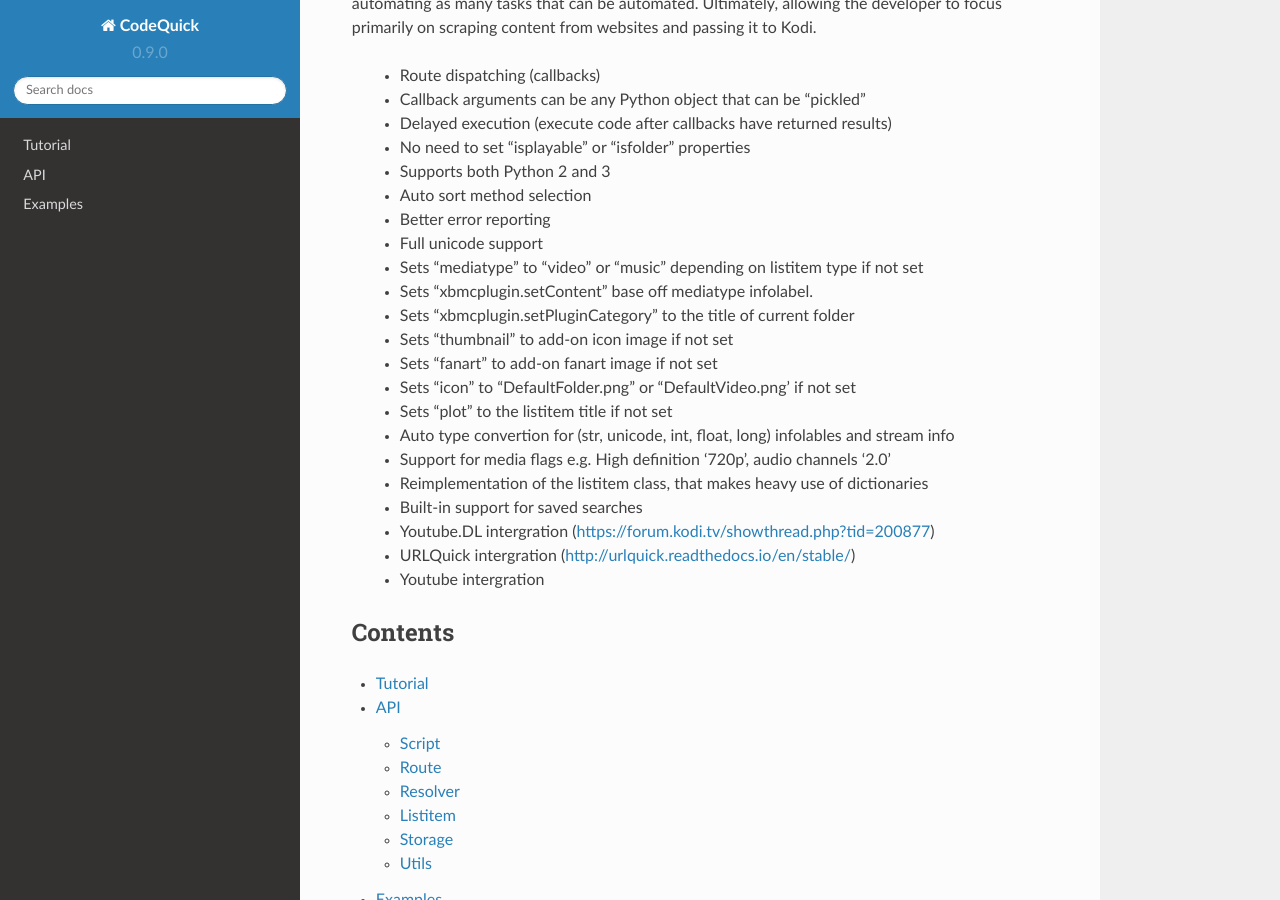
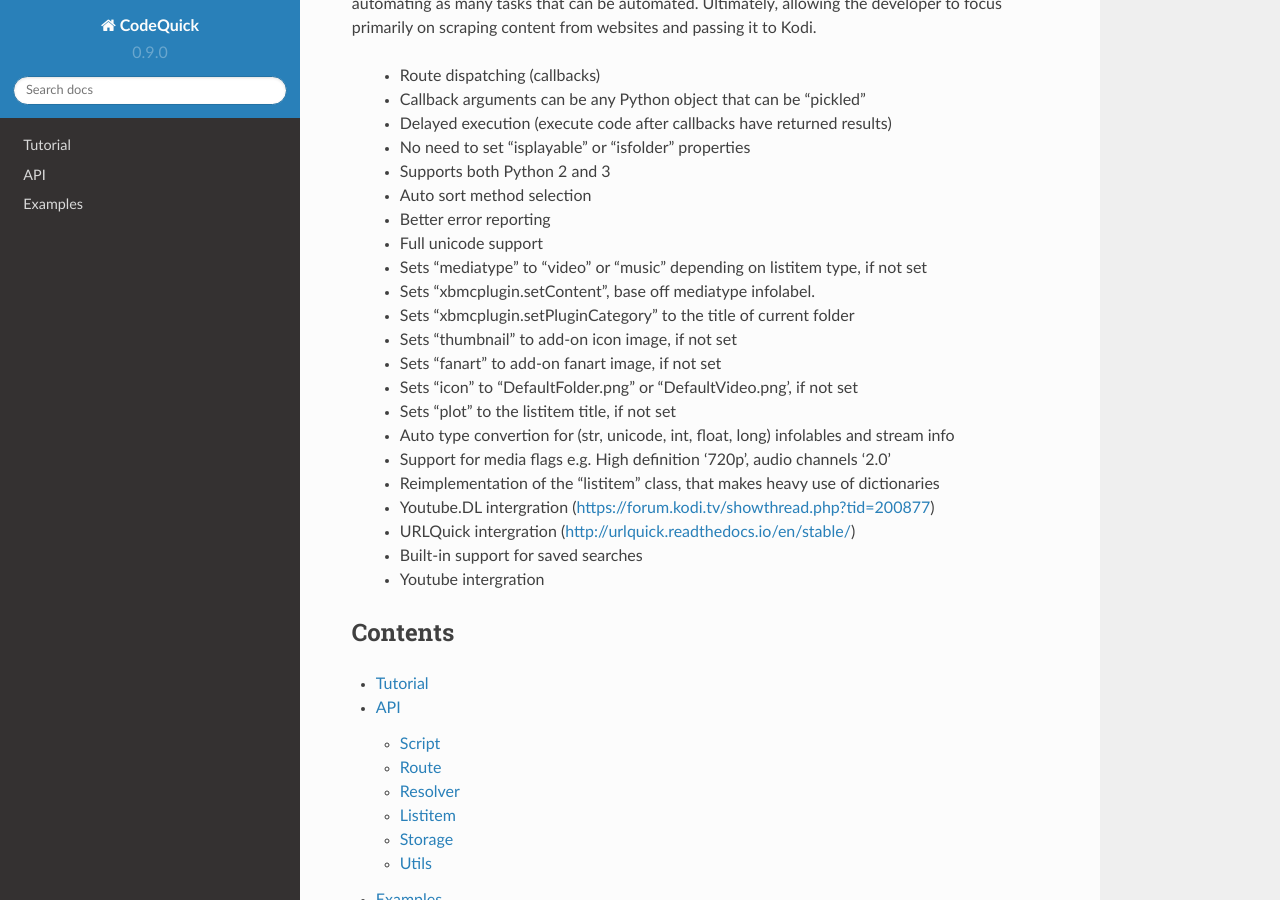
Before and after one commit to willforde/script.module.codequick, a Sphinx documentation site: the page built from docs/index.rst, in a window 1280 px wide and 900 px high, scrolled down 316 px. Built offline with Sphinx 7.4.7 and the Read the Docs theme 2.0.0, drawn with Linux system fonts in a browser that asks for light colours.

Commit message:
improve documentation

```diff
--- a/docs/api/index.rst
+++ b/docs/api/index.rst
@@ -12,6 +12,3 @@
     listitem
     storage
     utils
-
-
- .. autofunction:: codequick.run
--- a/docs/api/script.rst
+++ b/docs/api/script.rst
@@ -9,7 +10,7 @@
     .. attribute:: handle
         :annotation: = -1
 
-        The Kodi handle that this "add-on" was started with.
+        The Kodi handle that this add-on was started with.
 
 .. autoclass:: codequick.script.Settings
 
--- a/docs/index.rst
+++ b/docs/index.rst
@@ -16,7 +16,7 @@
 
 Codequick
 ---------
-Codequick is a framework for kodi add-on’s. The goal for this framework is to simplify add-on development.
+Codequick is a framework for kodi add-on's. The goal for this framework is to simplify add-on development.
 This  is achieved by reducing the amount of boilerplate code to a minimum, while automating as many tasks
 that can be automated. Ultimately, allowing the developer to focus primarily on scraping content from
 websites and passing it to Kodi.
@@ -29,19 +29,19 @@
     * Auto sort method selection
     * Better error reporting
     * Full unicode support
-    * Sets "mediatype" to "video" or "music" depending on listitem type if not set
-    * Sets "xbmcplugin.setContent" base off mediatype infolabel.
+    * Sets "mediatype" to "video" or "music" depending on listitem type, if not set
+    * Sets "xbmcplugin.setContent", base off mediatype infolabel.
     * Sets "xbmcplugin.setPluginCategory" to the title of current folder
-    * Sets "thumbnail" to add-on icon image if not set
-    * Sets "fanart" to add-on fanart image if not set
-    * Sets "icon" to "DefaultFolder.png" or "DefaultVideo.png’ if not set
-    * Sets "plot" to the listitem title if not set
+    * Sets "thumbnail" to add-on icon image, if not set
+    * Sets "fanart" to add-on fanart image, if not set
+    * Sets "icon" to "DefaultFolder.png" or "DefaultVideo.png’, if not set
+    * Sets "plot" to the listitem title, if not set
     * Auto type convertion for (str, unicode, int, float, long) infolables and stream info
     * Support for media flags e.g. High definition '720p', audio channels '2.0'
-    * Reimplementation of the listitem class, that makes heavy use of dictionaries
-    * Built-in support for saved searches
+    * Reimplementation of the "listitem" class, that makes heavy use of dictionaries
     * Youtube.DL intergration (https://forum.kodi.tv/showthread.php?tid=200877)
     * URLQuick intergration (http://urlquick.readthedocs.io/en/stable/)
+    * Built-in support for saved searches
     * Youtube intergration
 
 
```
Also changed, not shown: other parts of docs/api/script.rst (+1 -0 lines), docs/api/listitem.rst (+6 -6 lines), docs/tutorial.rst (+6 -6 lines), 5 other files.
